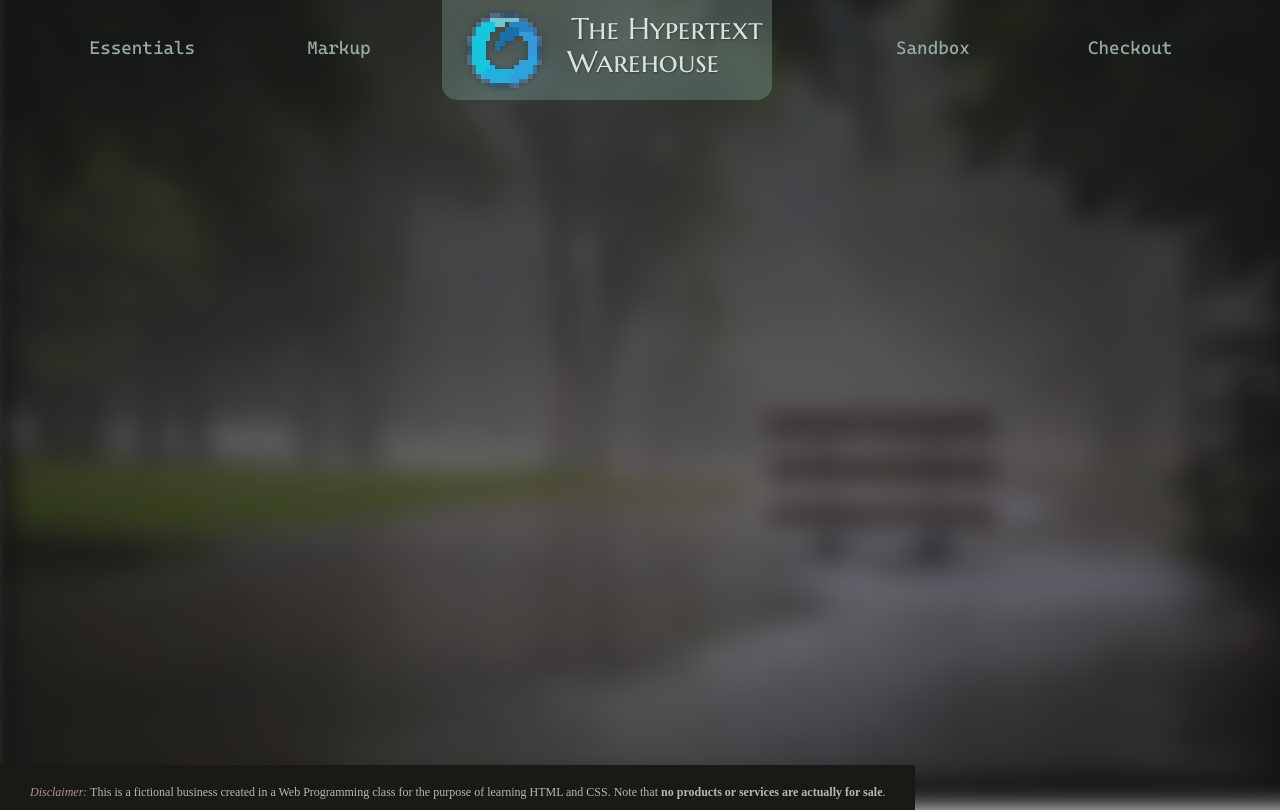
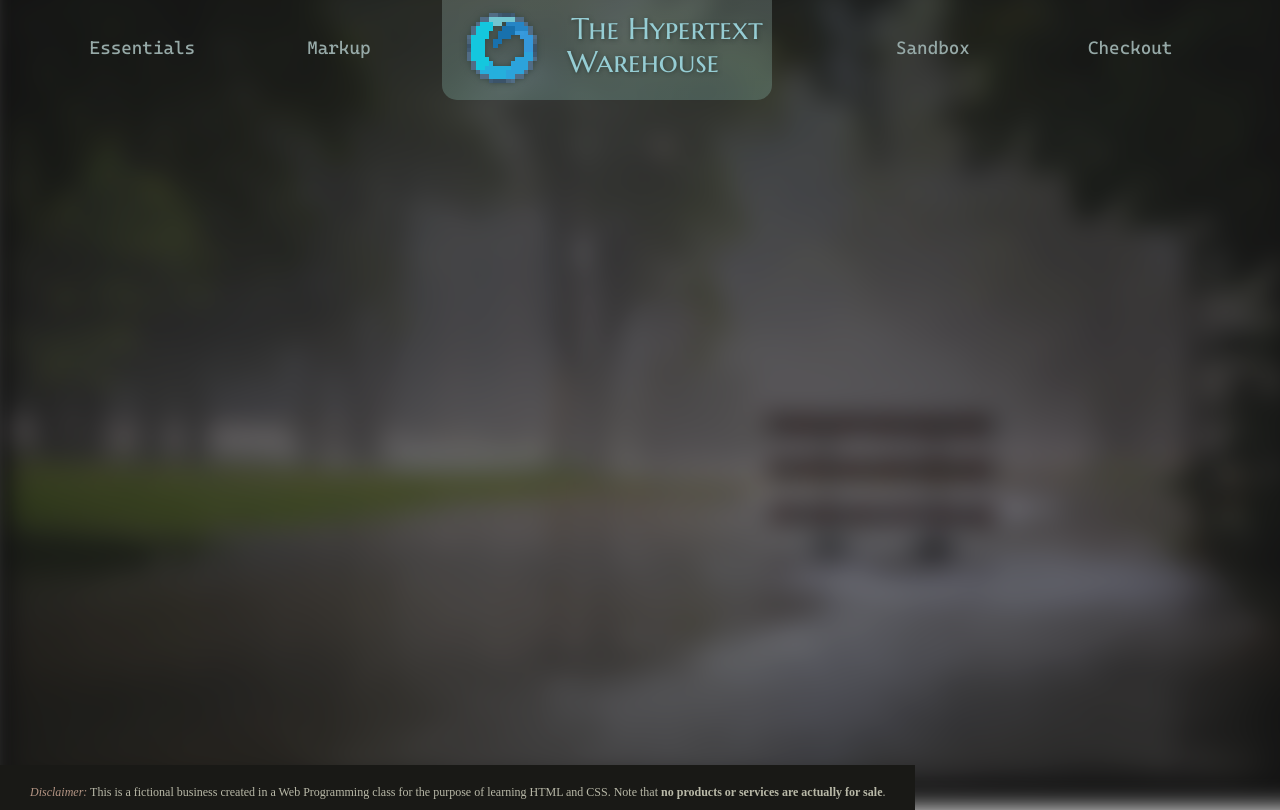
Before and after one commit to pocketrice/HyperWares, a plain HTML site: page index.html in a window 1280 px wide. Shown: the top 810 px of the page. Drawn offline with Linux system fonts and the light colour scheme; a web font is replaced by a local one.

Commit message:
Minor Touchup
Slightly tweaked the main logo, but a very welcome improvement however small.

```diff
--- a/main.css
+++ b/main.css
@@ -32,10 +32,10 @@ header h1 {
 	text-align: center;
 	font-family: "Marcellus SC";
 	font-size: 30px;
-	text-shadow: 0.8px 0.8px 2px #3C3731;
+	text-shadow: 0.8px 0.8px 4px #303c37;
 	margin-top: 10px;
 	font-weight: normal;
-	color: #D4E3E4;
+	color: #96cdd4;
 }
 
 header p {
@@ -101,7 +101,7 @@ top: 43px;
 
 #templogo {
 	position: absolute;
-	width: 75px;
+	width: 70px;
 	image-rendering: pixelated;
 	left: 36.5%;
 	top: 13px;
```
